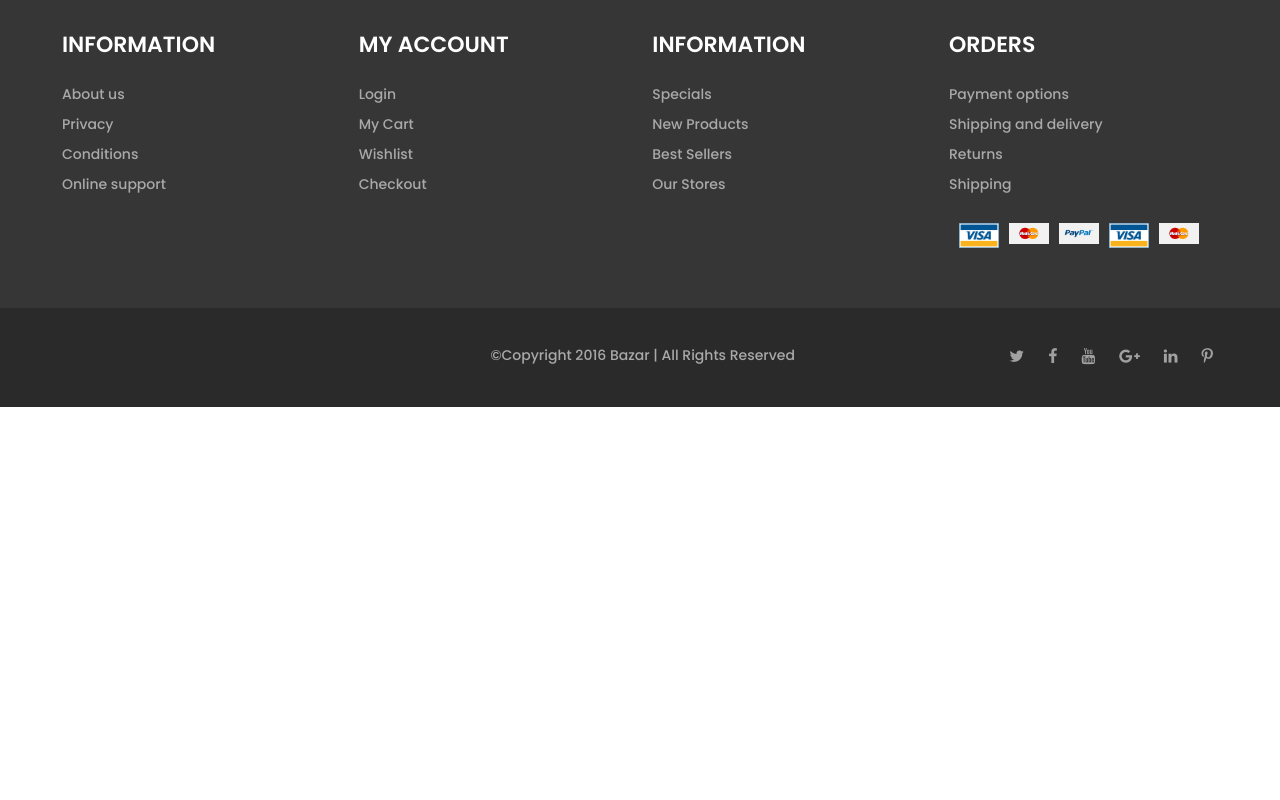
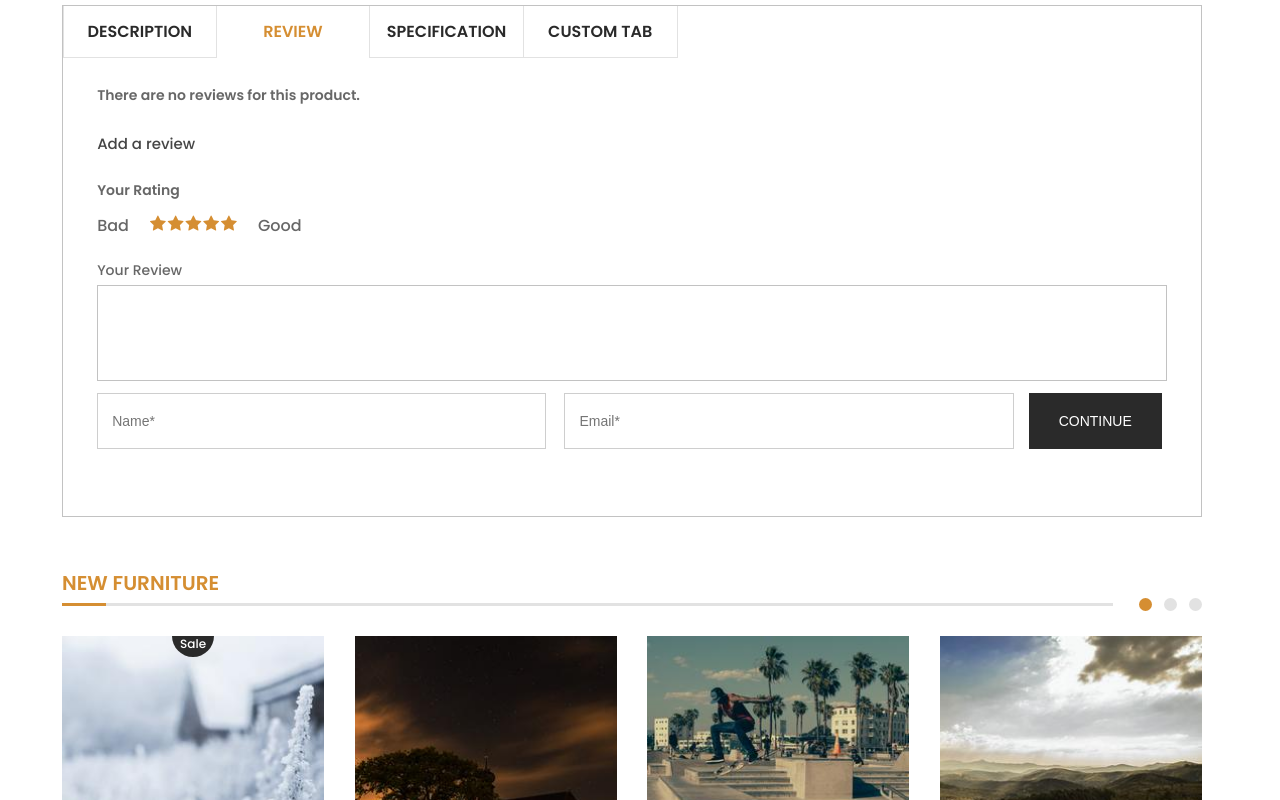
Before and after one commit to SHAH0001/bazar, a Vue app: page /product/aenean-ru-bristique in a window 1280 px wide. Shown: the part 1800-2600 px from the top of the page. Before the commit the page ends 2207 px from the top, so only its background shows below. Built offline with nearby package versions, Linux system fonts and the light colour scheme.

Commit message:
main adaptive done

```diff
--- a/src/views/Product.vue
+++ b/src/views/Product.vue
@@ -117,11 +117,80 @@
                 </div>
             </div>
         </div>
+        <div class="product-tabs">
+            <Tabs>
+                <Tab name="Description">
+                    <h3>Some description</h3>
+                </Tab>
+                <Tab name="Review" selected="true">
+                    <div class="review-wrapper">
+                        <div class="review">
+                            <h4 class="review-this-product">There are no reviews for this product.</h4>
+                            <h4 class="add-review">Add a review</h4>
+                            <h4 class="your-rating">Your Rating</h4>
+                            <div class="rating">
+                                <span class="bad">Bad</span>
+                                <StarRating :rating="5"></StarRating>
+                                <span class="good">Good</span>
+                            </div>
+                            <form action="#" method="post">
+                                <div class="review-form">
+                                    <div class="form-control-textarea row-1">
+                                        <label for="review">Your Review</label>
+                                        <textarea
+                                            id="review"
+                                            cols="30"
+                                            rows="5"
+                                            name="review"
+                                        ></textarea>
+                                    </div>
+                                    <div class="form-control-inputs">
+                                        <input
+                                            type="text"
+                                            required
+                                            placeholder="Name*"
+                                            class="form-control-input name"
+                                        />
+                                        <input
+                                            type="text"
+                                            required
+                                            placeholder="Email*"
+                                            class="form-control-input"
+                                        />
+                                        <button
+                                            type="submit"
+                                            class="form-control-button"
+                                        >
+                                            Continue
+                                        </button>
+                                    </div>
+                                </div>
+                            </form>
+                        </div>
+                    </div>
+                </Tab>
+                <Tab name="Specification">
+                    <h3>Some specification</h3>
+                </Tab>
+                <Tab name="Custom tab">
+                    <h3>Some custom tab</h3>
+                </Tab>
+            </Tabs>
+        </div>
+        <SortingDisplay
+            :title="'New furniture'"
+            :enabledPoints="true"
+        ></SortingDisplay>
+        <Products :data="products"></Products>
     </div>
 </template>
 <script>
     import StarRating from '../components/StarRating'
+    import SortingDisplay from '../components/SortingDisplay'
     import Gallery from '../components/Gallery/Gallery'
+    import Tab from '../components/Tabs/Tab'
+    import Tabs from '../components/Tabs/Tabs'
+    import Products from '../components/Products'
 
     export default {
         data() {
@@ -160,7 +229,49 @@
                         img: 'product_8.jpg'
                     }
                 ],
-                countProduct: 2
+                countProduct: 2,
+                products: [
+                    {
+                        id: 1,
+                        sale: Math.floor(Math.random() * Math.floor(2)),
+                        img: 'product_1.jpg',
+                        name: 'Aenean Ru Bristique',
+                        rating: Math.floor(Math.random() * Math.floor(6)),
+                        oldPrice: 30.00,
+                        newPrice: Math.floor(Math.random() * Math.floor(50)),
+                        description: 'Faded short sleeves t-shirt with high neckline. Soft and stretchy material for a comfortable fit. Accessorize with a straw hat and youre ready.'
+                    },
+                    {
+                        id: 2,
+                        sale: Math.floor(Math.random() * Math.floor(2)),
+                        img: 'product_2.jpg',
+                        name: 'Aenean Ru Bristique',
+                        rating: Math.floor(Math.random() * Math.floor(6)),
+                        oldPrice: false,
+                        newPrice: Math.floor(Math.random() * Math.floor(50)),
+                        description: 'Faded short sleeves t-shirt with high neckline. Soft and stretchy material for a comfortable fit. Accessorize with a straw hat and youre ready.'
+                    },
+                    {
+                        id: 3,
+                        sale: Math.floor(Math.random() * Math.floor(2)),
+                        img: 'product_3.jpg',
+                        name: 'Aenean Ru Bristique',
+                        rating: Math.floor(Math.random() * Math.floor(6)),
+                        oldPrice: false,
+                        newPrice: Math.floor(Math.random() * Math.floor(50)),
+                        description: 'Faded short sleeves t-shirt with high neckline. Soft and stretchy material for a comfortable fit. Accessorize with a straw hat and youre ready.'
+                    },
+                    {
+                        id: 4,
+                        sale: Math.floor(Math.random() * Math.floor(2)),
+                        img: 'product_4.jpg',
+                        name: 'Aenean Ru Bristique',
+                        rating: Math.floor(Math.random() * Math.floor(6)),
+                        oldPrice: false,
+                        newPrice: Math.floor(Math.random() * Math.floor(50)),
+                        description: 'Faded short sleeves t-shirt with high neckline. Soft and stretchy material for a comfortable fit. Accessorize with a straw hat and youre ready.'
+                    }
+                ]
             }
         },
         methods: {
@@ -175,7 +286,11 @@
         },
         components: {
             StarRating,
-            Gallery
+            Gallery,
+            Tab,
+            Tabs,
+            SortingDisplay,
+            Products
         },
     }
 </script>
@@ -303,10 +418,6 @@
         padding: 0 15px 0 8px;
     }
 
-    .product-block-info-wrapper {
-
-    }
-
     .product-block-info {
         width: 90%;
         margin: 0 auto;
@@ -351,10 +462,6 @@
         font-size: 14px;
         margin: 22px 0 0 0;
         padding: 0 0 23px 0;
-    }
-
-    .product-buttons-bottom-quantity-name {
-
     }
 
     .product-buttons-bottom-quantity-count {
@@ -542,4 +649,171 @@
         border: none;
     }
 
+    .product-tabs {
+        border: 1px solid #c2c2c2;
+        margin: 30px 0 51px 0;
+        padding: 0 0 67px 0;
+    }
+
+    .product-tabs .tabs {
+        margin: 0;
+    }
+
+    .product-tabs .tabs-items {
+        @include max-width-950 {
+            flex-direction: column;
+        }
+    }
+
+    .product-tabs .tabs-item {
+        font-size: 16px;
+        width: 13.5%;
+        padding: 13px 0;
+        border-top: none;
+
+        @include max-width-1190 {
+            width: 100%;
+        }
+    }
+
+    .product-tabs .tabs-is-active {
+        background-color: #fff;
+
+    }
+
+    .tabs-is-active::before {
+        display: none;
+    }
+
+    .review-wrapper {
+
+    }
+
+    .review {
+        width: 94%;
+        margin: 27px auto 0 auto;
+        color: #676767;
+    }
+
+    .review-this-product {
+        font-size: 14px;
+        // color: #676767;
+        margin: 0;
+    }
+
+    .add-review {
+        font-size: 15px;
+        font-weight: 500;
+        color: #454545;
+        margin: 26px 0 0 0;
+    }
+
+    .your-rating {
+        font-size: 14px;
+        // color: #676767;
+        margin: 25px 0 0 0;
+    }
+
+    .rating {
+        margin: 6px 0 0 0;
+    }
+
+    .bad {
+        display: inline-block;
+        margin: 0 20px 0 0;
+    }
+
+    .good {
+        display: inline-block;
+        margin: 0 0 0 20px;
+    }
+
+    .review #star-rating {
+        display: inline-block;
+        margin: 0 0 0 0;
+    }
+
+    .review #star-rating i {
+        color: $secondColor;
+    }
+
+    .review-form {
+        margin: 22px 0 0 0;
+    }
+
+    .form-control-textarea {
+        display: flex;
+        flex-direction: column;
+    }
+
+    .form-control-textarea label {
+        display: inline-block;
+        font-size: 14px;
+        // color: #676767;
+        margin: 0 0 4px 0;
+    }
+
+    .form-control-textarea textarea {
+        border: 1px solid #c2c2c2;
+        outline: none;
+        resize: none;
+        font-size: 14px;
+        // color: #676767;
+        padding: 14px 0 0 14px;
+    }
+
+    .form-control-inputs {
+        margin: 12px 0 0 0;
+
+        @include max-width-1190 {
+            display: flex;
+            flex-direction: column;
+        }
+    }
+
+    .name {
+        margin: 0 18px 0 0;
+
+        @include max-width-1190 {
+            margin: 0;
+        }
+    }
+
+    .form-control-input {
+        font-size: 14px;
+        width: 42%;
+        // color: #676767;
+        border: 1px solid #cecece;
+        outline: none;
+        padding: 19px 0 19px 14px;
+
+        @include max-width-1190 {
+            width: 100%;
+            margin-bottom: 10px;
+        }
+    }
+
+    .form-control-button {
+        display: inline-block;
+        font-size: 14px;
+        font-weight: 500;
+        color: #fff;
+        text-transform: uppercase;
+        background-color: $mainColor;
+        padding: 20px 30px;
+        margin: 0 0 0 15px;
+        border: none;
+        outline: none;
+        cursor: pointer;
+
+        @include max-width-1190 {
+            margin: 0;
+        }
+    }
+
+    .product-similar {
+        margin: 0 0 0 0;
+    }
+
+
 </style>
```
